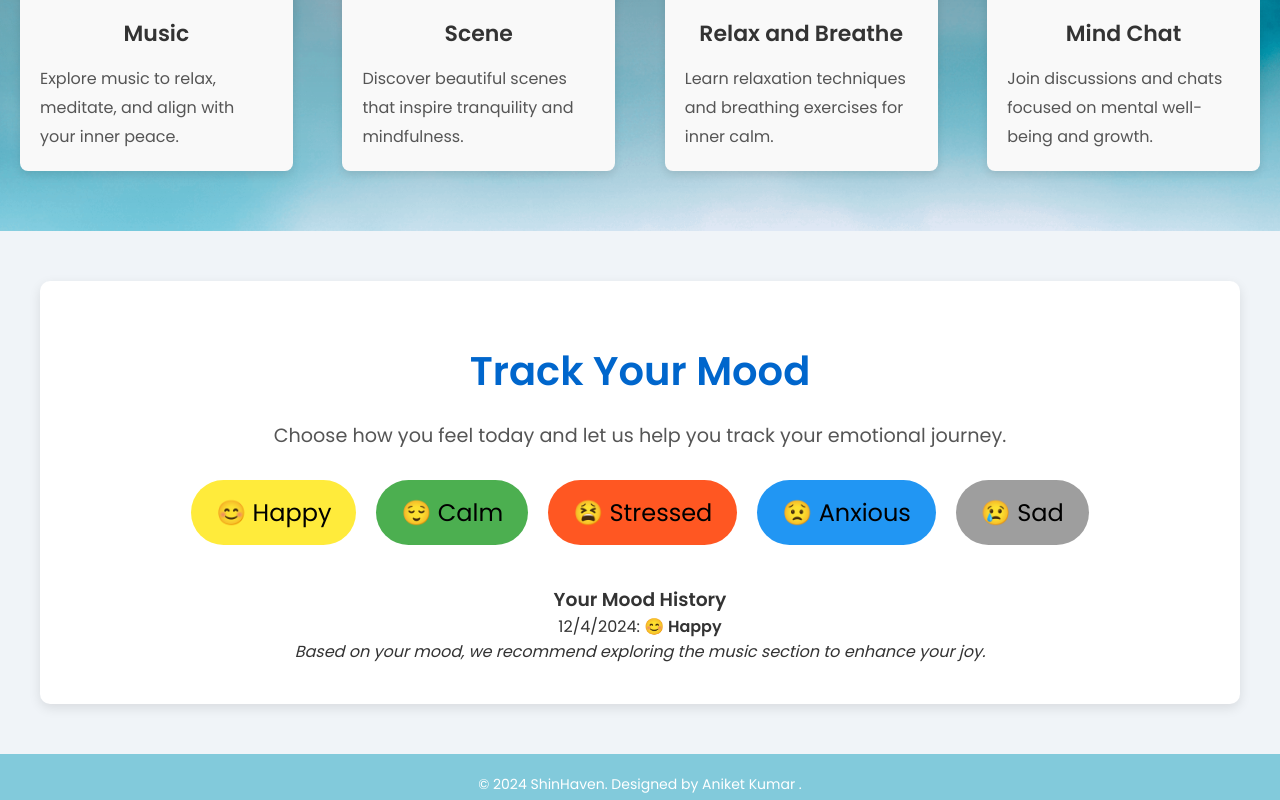
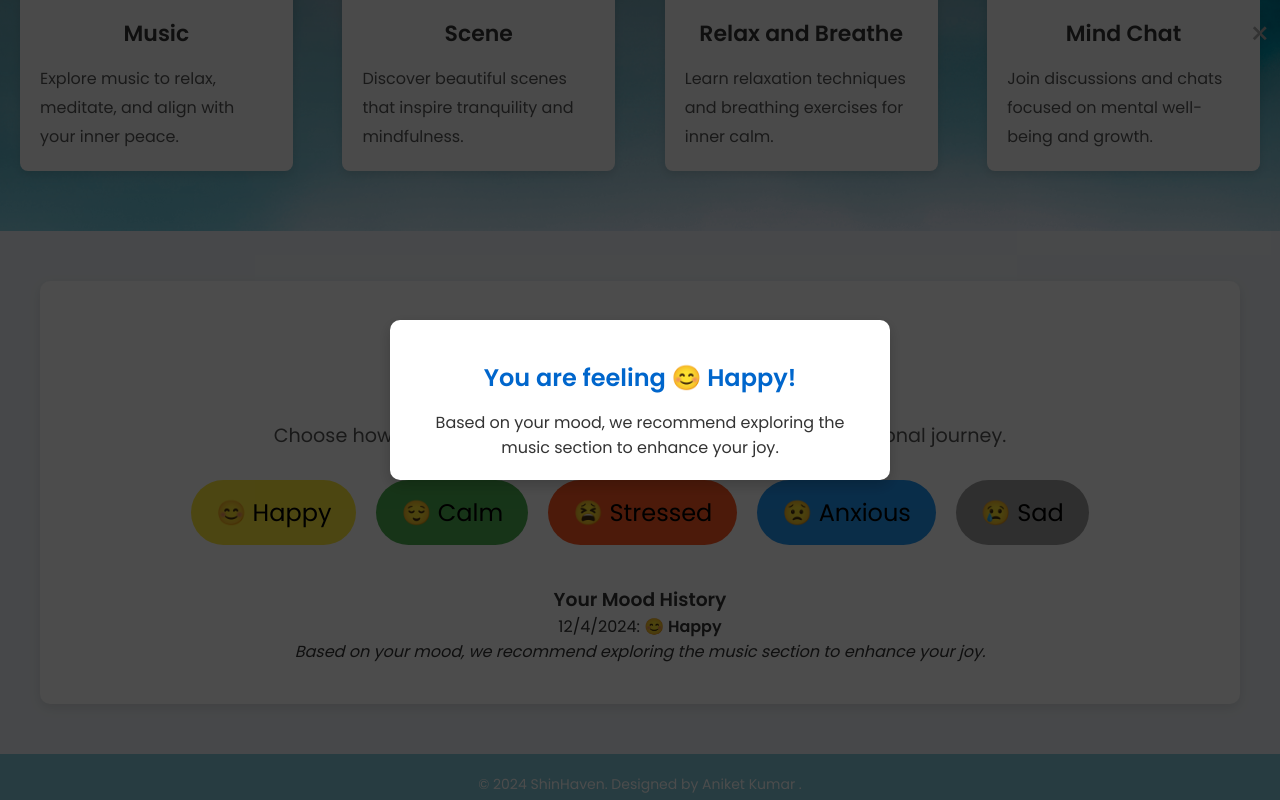
Before and after one commit to shinigl/MEDITATION-APP, a website: page index.html in a window 1280 px wide. Both pictures are taken after a click on the button "😊 Happy". Shown: the part 1471-2271 px from the top of the page. Drawn offline with Linux system fonts and the light colour scheme.

Commit message:
Updated mood tracker with modal

```diff
--- a/index.html
+++ b/index.html
@@ -99,6 +99,15 @@
                 </ul>
             </div>
         </section>
+        <!-- Modal for Redirection Notification -->
+<div id="redirect-modal" class="redirect-modal">
+    <div class="modal-content">
+        <span class="close-btn" id="close-modal">&times;</span>
+        <h2 id="redirect-message"></h2>
+        <p id="suggested-action"></p>
+    </div>
+</div>
+
 
     </main>
 
--- a/script.js
+++ b/script.js
@@ -104,10 +104,8 @@ document.addEventListener('DOMContentLoaded', function () {
         // Update the mood history display
         updateMoodHistory();
 
-        // Wait for 3 seconds (after showing the suggestion) before redirecting
-        setTimeout(() => {
-            redirectToSuggestedPage(mood);
-        }, 3000); // Redirect after 3 seconds
+        // Show the modal with redirection message
+        showRedirectModal(mood);
     }
 
     // Function to sanitize mood string for use as a class name
@@ -150,6 +148,26 @@ document.addEventListener('DOMContentLoaded', function () {
         }
     }
 
+    // Function to show the redirection modal
+    function showRedirectModal(mood) {
+        const modal = document.getElementById('redirect-modal');
+        const message = document.getElementById('redirect-message');
+        const suggestion = document.getElementById('suggested-action');
+
+        // Set the redirection message and suggestion text
+        message.textContent = `You are feeling ${mood}!`;
+        suggestion.textContent = getMoodSuggestion(mood);
+
+        // Display the modal
+        modal.style.display = 'flex';
+
+        // Hide the modal after 3 seconds and perform the redirection
+        setTimeout(() => {
+            modal.style.display = 'none';  // Hide the modal
+            redirectToSuggestedPage(mood);  // Perform redirection
+        }, 3000); // 3 seconds delay
+    }
+
     // Function to handle the page redirection based on the mood
     function redirectToSuggestedPage(mood) {
         switch (mood) {
--- a/styles.css
+++ b/styles.css
@@ -427,6 +427,73 @@ h2 {
     background-color: #9e9e9e;
 }
 
+/* Modal Styles */
+.redirect-modal {
+    display: none; /* Hidden by default */
+    position: fixed;
+    z-index: 1000;
+    left: 0;
+    top: 0;
+    width: 100%;
+    height: 100%;
+    background-color: rgba(0, 0, 0, 0.7); /* Black with opacity */
+    align-items: center;
+    justify-content: center;
+    animation: fadeIn 0.5s ease-out;
+}
+
+.modal-content {
+    background-color: #fff;
+    padding: 20px;
+    border-radius: 10px;
+    width: 80%;
+    max-width: 500px;
+    text-align: center;
+    box-shadow: 0 5px 15px rgba(0, 0, 0, 0.2);
+    animation: bounce 1s ease-in-out;
+}
+
+#redirect-message {
+    font-size: 1.5rem;
+    font-weight: bold;
+    margin-bottom: 15px;
+}
+
+#suggested-action {
+    font-size: 1rem;
+    color: #333;
+}
+
+.close-btn {
+    position: absolute;
+    top: 10px;
+    right: 10px;
+    font-size: 2rem;
+    cursor: pointer;
+    color: #333;
+}
+
+/* Animation for Modal Appearance */
+@keyframes fadeIn {
+    0% {
+        opacity: 0;
+    }
+    100% {
+        opacity: 1;
+    }
+}
+
+/* Bubbly Transition Effect */
+@keyframes bounce {
+    0%, 100% {
+        transform: scale(1);
+    }
+    50% {
+        transform: scale(1.1);
+    }
+}
+
+
 /* Responsive Styles for smaller screens */
 @media (max-width: 768px) {
     #mood-tracker {
```
